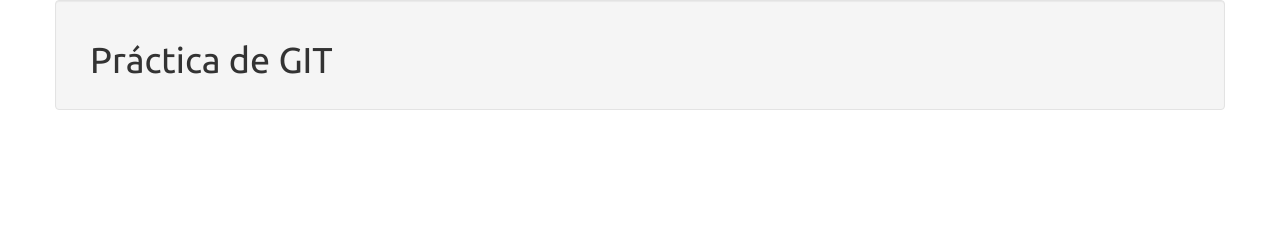
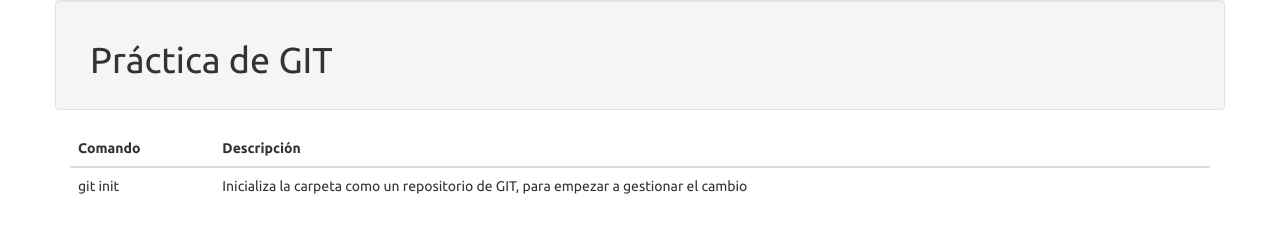
Before and after one commit to lc850/paginaGIT, a plain HTML site: page index.html in a window 1280 px wide. Drawn offline with Linux system fonts and the light colour scheme.

Commit message:
Tabla de comandos con un solo comando

```diff
--- a/index.html
+++ b/index.html
@@ -12,6 +12,26 @@
 				<h1>Práctica de GIT</h1>
 			</div>
 		</div>
+		<div class="row">
+			<div class="col-xs-12">
+				<div class="table-responsive">
+					<table class="table table-hover">
+						<thead>
+							<tr>
+								<th>Comando</th>
+								<th>Descripción</th>
+							</tr>
+						</thead>
+						<tbody>
+							<tr>
+								<td>git init</td>
+								<td>Inicializa la carpeta como un repositorio de GIT, para empezar a gestionar el cambio</td>
+							</tr>
+						</tbody>
+					</table>
+				</div>
+			</div>
+		</div>
 	</div>
 </body>
 </html>
```
